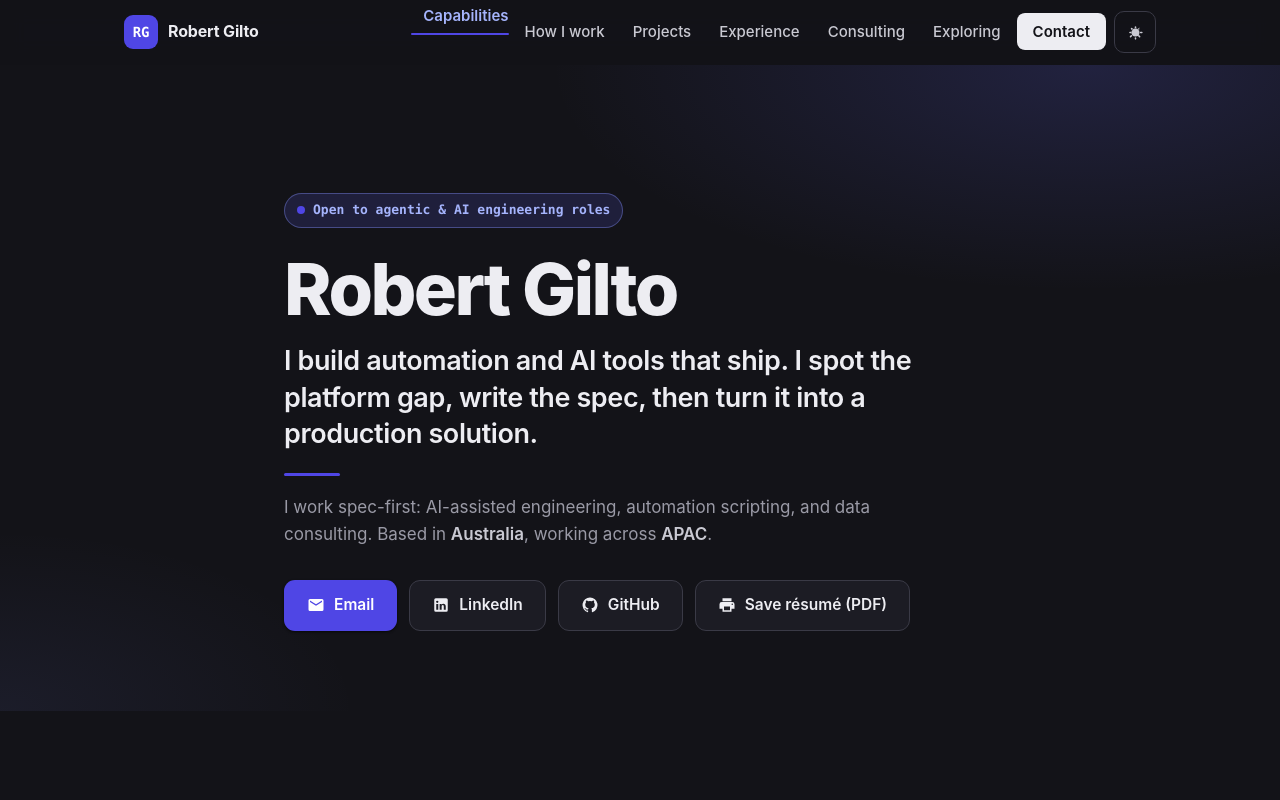
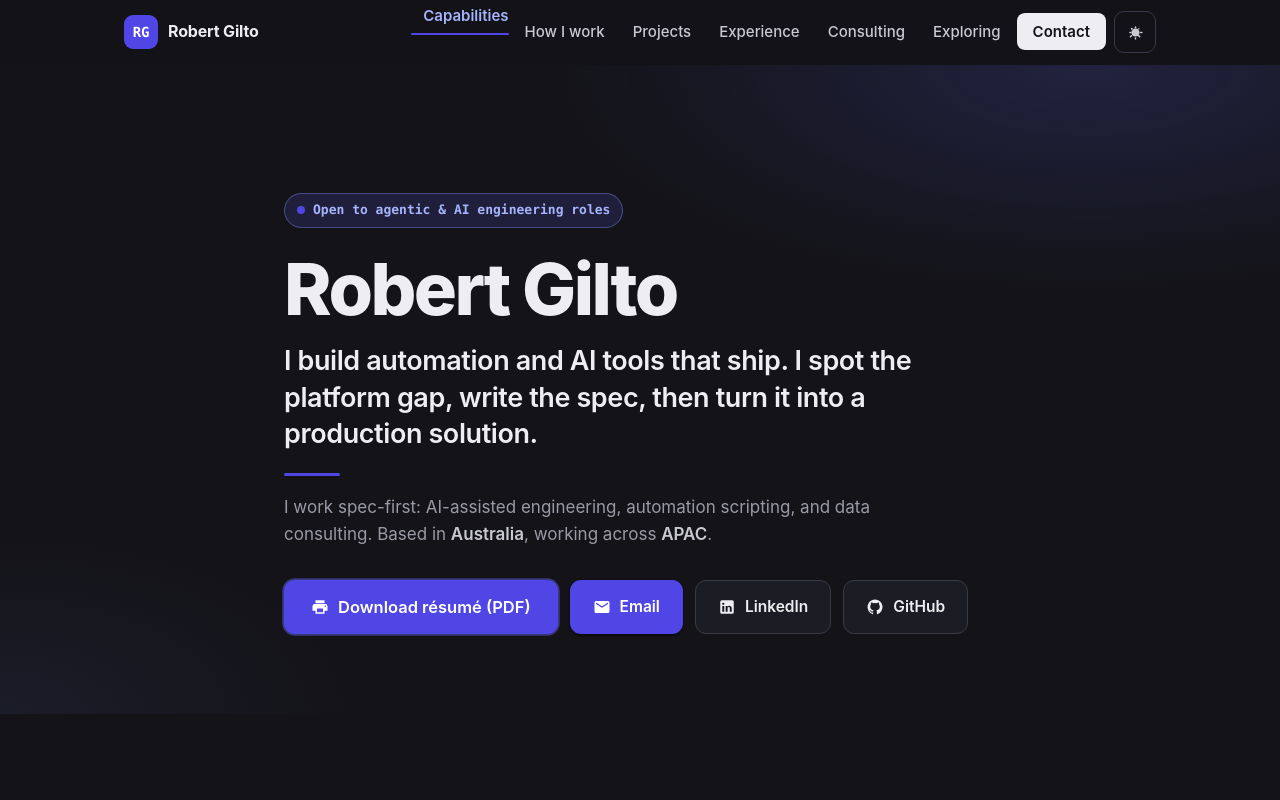
Before and after one commit to RobGilto/robgilto.github.io, a plain HTML site: page index.html in a window 1280 px wide. Shown: the top 800 px of the page. Drawn offline with Linux system fonts and the light colour scheme.

Commit message:
feat: make résumé download the prominent hero CTA
Promote the print-to-PDF action to the first hero button with a
filled accent style and attention pulse (reduced-motion safe), so
visitors can't miss it. Renamed to "Download résumé (PDF)".

Co-Authored-By: Claude Opus 4.8 (1M context) <noreply@anthropic.com>

```diff
--- a/index.html
+++ b/index.html
@@ -33,7 +33,7 @@
   <meta name="twitter:description" content="I build automation and AI tools spec-first with Claude Code: Python, SQL, and LLM workflows. Australia / APAC." />
   <meta name="twitter:image" content="https://robgilto.github.io/assets/og-card-dark.png" />
 
-  <link rel="stylesheet" href="styles.css?v=20260626-printresume" />
+  <link rel="stylesheet" href="styles.css?v=20260626-resumebtn" />
 
   <!-- JSON-LD Person schema -->
   <script type="application/ld+json">
@@ -132,6 +132,10 @@
         <p class="hero-sub">I work spec-first: AI-assisted engineering, automation scripting, and data consulting. Based in <strong>Australia</strong>, working across <strong>APAC</strong>.</p>
 
         <div class="hero-actions">
+          <button class="btn btn-resume" type="button" onclick="window.print()">
+            <svg class="icon" viewBox="0 0 24 24" aria-hidden="true" focusable="false"><path fill="currentColor" d="M19 8H5a3 3 0 0 0-3 3v6h4v4h12v-4h4v-6a3 3 0 0 0-3-3Zm-3 11H8v-5h8v5Zm3-7a1 1 0 1 1 0-2 1 1 0 0 1 0 2Zm-1-9H6v4h12V3Z"/></svg>
+            Download résumé (PDF)
+          </button>
           <a class="btn btn-primary" href="mailto:robgilto@gmail.com">
             <svg class="icon" viewBox="0 0 24 24" aria-hidden="true" focusable="false"><path fill="currentColor" d="M20 4H4a2 2 0 0 0-2 2v12a2 2 0 0 0 2 2h16a2 2 0 0 0 2-2V6a2 2 0 0 0-2-2Zm0 4-8 5-8-5V6l8 5 8-5Z"/></svg>
             Email
@@ -144,10 +148,6 @@
             <svg class="icon" viewBox="0 0 24 24" aria-hidden="true" focusable="false"><path fill="currentColor" d="M12 2A10 10 0 0 0 8.84 21.5c.5.08.66-.23.66-.5v-1.7c-2.77.6-3.36-1.34-3.36-1.34-.46-1.15-1.11-1.46-1.11-1.46-.9-.62.07-.6.07-.6 1 .07 1.53 1.03 1.53 1.03.9 1.52 2.34 1.08 2.91.83.1-.65.35-1.09.63-1.34-2.22-.25-4.55-1.11-4.55-4.94 0-1.1.39-1.99 1.03-2.69-.1-.25-.45-1.27.1-2.65 0 0 .84-.27 2.75 1.02a9.4 9.4 0 0 1 5 0c1.91-1.29 2.75-1.02 2.75-1.02.55 1.38.2 2.4.1 2.65.64.7 1.03 1.59 1.03 2.69 0 3.84-2.34 4.69-4.57 4.94.36.31.68.92.68 1.85v2.74c0 .27.16.59.67.5A10 10 0 0 0 12 2Z"/></svg>
             GitHub
           </a>
-          <button class="btn btn-ghost" type="button" onclick="window.print()">
-            <svg class="icon" viewBox="0 0 24 24" aria-hidden="true" focusable="false"><path fill="currentColor" d="M19 8H5a3 3 0 0 0-3 3v6h4v4h12v-4h4v-6a3 3 0 0 0-3-3Zm-3 11H8v-5h8v5Zm3-7a1 1 0 1 1 0-2 1 1 0 0 1 0 2Zm-1-9H6v4h12V3Z"/></svg>
-            Save résumé (PDF)
-          </button>
         </div>
       </div>
     </section>
--- a/styles.css
+++ b/styles.css
@@ -334,6 +334,26 @@ button { font: inherit; cursor: pointer; }
 .btn-primary:hover { background: var(--accent-dark); color: #fff; box-shadow: var(--shadow-md); }
 .btn-ghost { background: var(--surface); color: var(--text); border-color: var(--border-strong); }
 .btn-ghost:hover { border-color: var(--accent); color: var(--accent-text); }
+
+/* Prominent résumé download CTA — stands out from the other actions */
+.btn-resume {
+  background: var(--accent);
+  color: #fff;
+  font-size: 16.5px;
+  padding: 13px 26px;
+  box-shadow: 0 0 0 0 rgba(99, 102, 241, 0.55);
+  animation: resumePulse 2.2s var(--ease) infinite;
+}
+.btn-resume:hover { background: var(--accent-dark); color: #fff; box-shadow: var(--shadow-md); animation: none; }
+.btn-resume:focus-visible { animation: none; }
+@keyframes resumePulse {
+  0%   { box-shadow: 0 0 0 0 rgba(99, 102, 241, 0.55); }
+  70%  { box-shadow: 0 0 0 12px rgba(99, 102, 241, 0); }
+  100% { box-shadow: 0 0 0 0 rgba(99, 102, 241, 0); }
+}
+@media (prefers-reduced-motion: reduce) {
+  .btn-resume { animation: none; }
+}
 .icon { width: 18px; height: 18px; flex: none; }
 
 /* ---------- Section heading ---------- */
```
